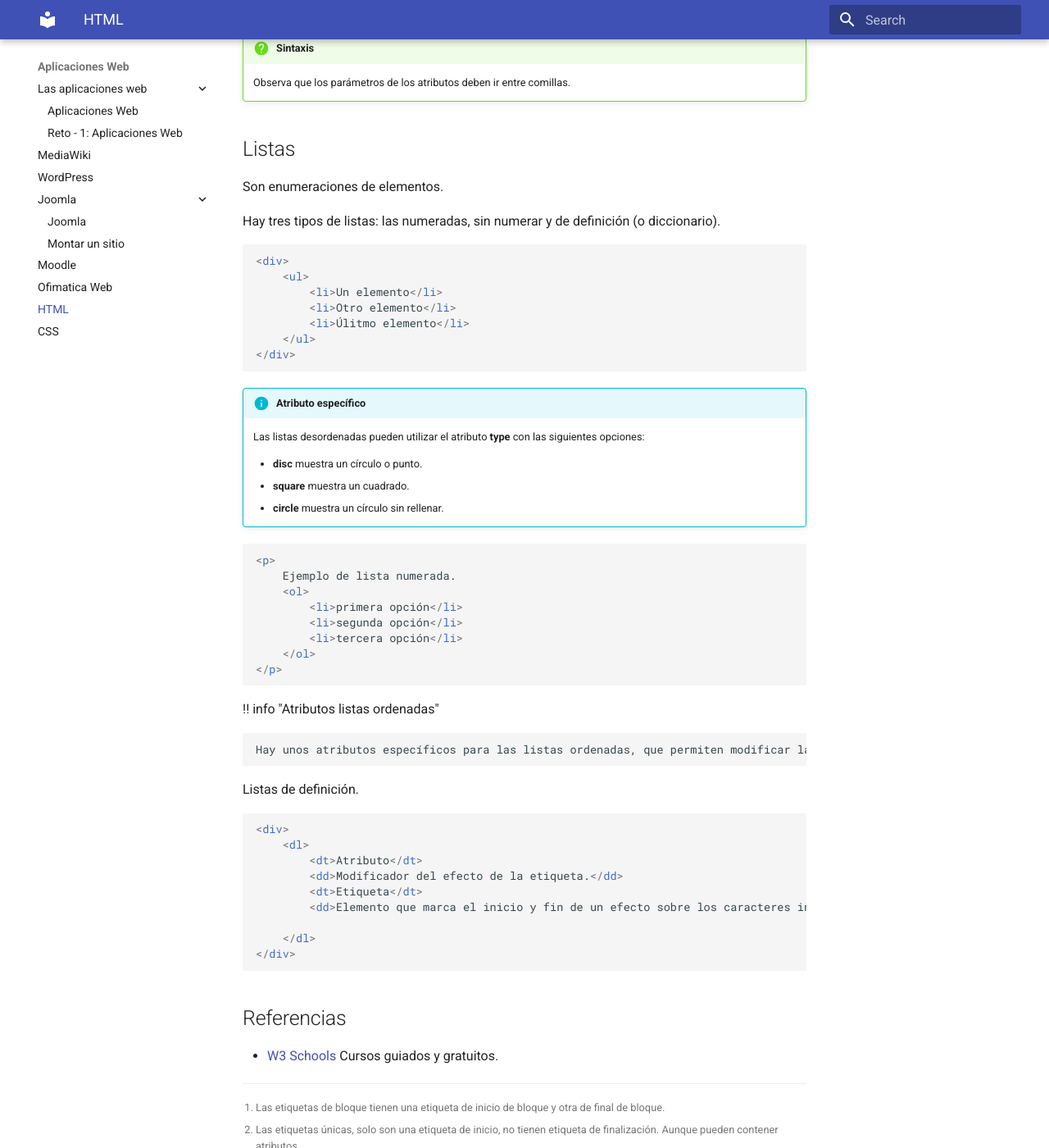
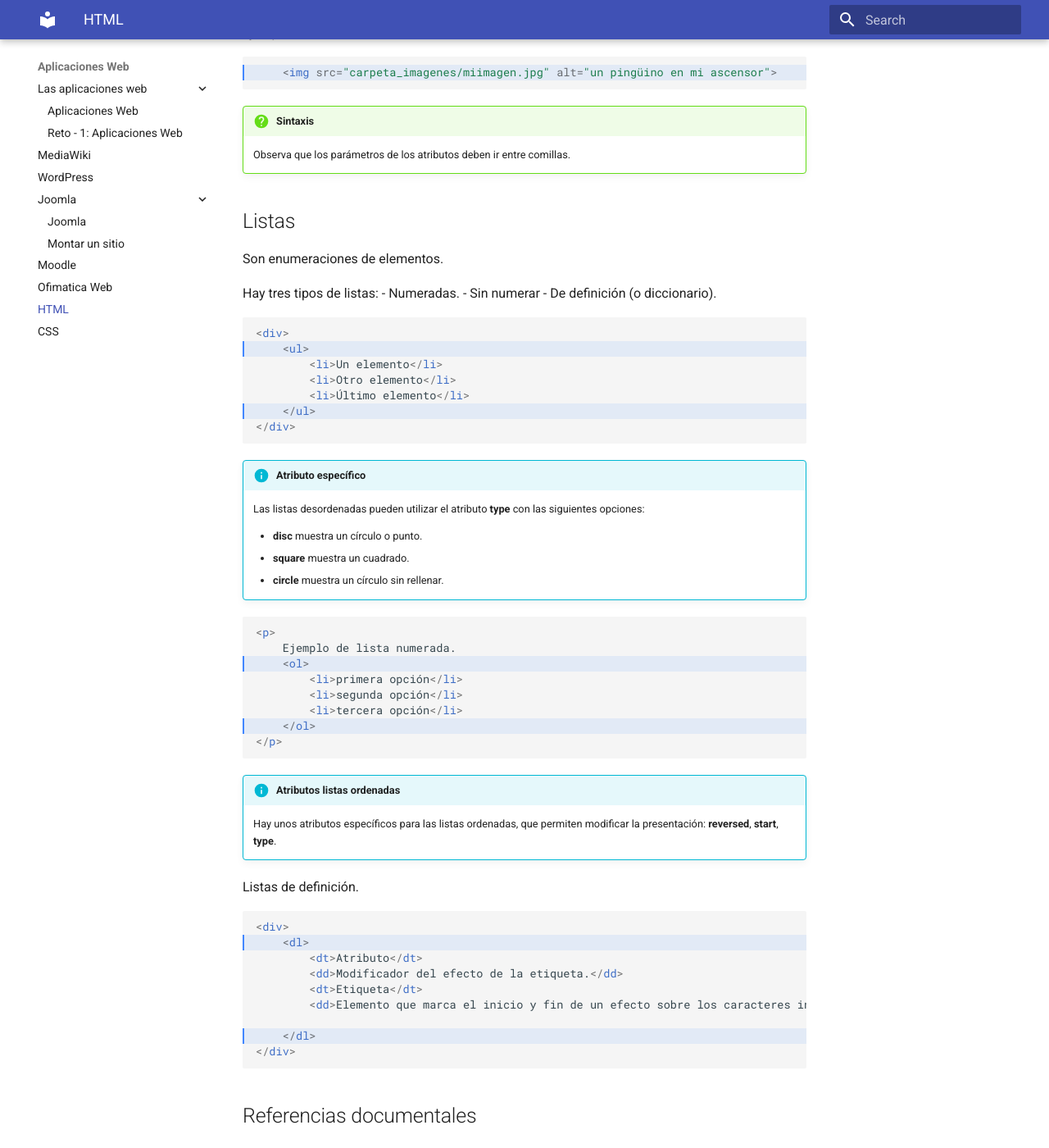
Before and after one commit to sever8a/awe, an MkDocs documentation site: the page built from appweb/html.md, in a window 1280 px wide and 1400 px high, scrolled down 6346 px. Shown: the whole window at 82% size. Built offline with MkDocs 1.6.1 and Material for MkDocs 9.7.7, drawn with Linux system fonts in a browser that asks for light colours; some of the changed text lies outside the part shown.

Commit message:
depuración de contenidos

````diff
--- a/appweb/html.md
+++ b/appweb/html.md
@@ -81,11 +83,11 @@
 </div>
 ```
 
-## Una página un bloque. La etiqueta html.
+## Una página un bloque. La etiqueta **html**
 
 Define una página web. Siempre debe aparecer, para comenzar la página y finalizarla. Contiene todo el resto de etiquetas y texto de la página web. Es la **etiqueta raiz** de la estructura de la página web.
 
-``` html
+``` html hl_lines="1 8"
 <html>
     <title>
         ---
@@ -98,7 +100,7 @@
 
 Esta etiqueta siempre contiene a otras dos.
 
-## Primera informacion de la página. Etiqueta head.
+## Primera informacion de la página. Etiqueta **head**
 
 El contenido colocado en esta etiqueta no es visible directamente en el navegador. Es un espacio donde se colocan los **metadatos**, necesarios para que los buscadores encuentren la página web.
 
@@ -123,7 +125,7 @@
     * El contenido hay que actualizarlo en todas las páginas.
 
 
-## Todo lo visible. Etiqueta body
+## Todo lo visible. Etiqueta **body**
 
 Contiene toda la parte visual de la página web.
 
@@ -152,9 +154,9 @@
 
 La etiqueta más reconocible es el delimitador de párrafos **p**
 
-### p
+### **p**
 
-``` html
+``` html hl_lines="1 5"
 <p>
     Este texto, forma un párrafo. Todo el texto aparece seguido sin saltos de línea.
 
@@ -171,15 +173,15 @@
     [^1]: Las etiquetas de bloque tienen una etiqueta de inicio de bloque y otra de final de bloque.
     [^2]: Las etiquetas únicas, solo son una etiqueta de inicio, no tienen etiqueta de finalización. Aunque pueden contener atributos.
 
-### div
+### **div**
 
 Marca un bloque genérico. También tiene el efecto de salto de línea, pero puede contener todo tipo de etiquetas, *incluida su mismo tipo*.
 
-Su efecto es similar a la etiqueta de párrafo, pero en este caso se suele utilizar para definir bloquees en el maquetado de la página web.
+Su efecto es similar a la etiqueta de párrafo, pero en este caso se suele utilizar para definir bloques o cajas en el maquetado de la página web.
 
 Por ejemplo, el bloque central y otro bloque en el lateral izquierdo.
 
-``` html
+``` html hl_lines="2 4 5 7"
 <div class="pagina">
     <div class="encabezado">
         Menú de opciones
@@ -193,13 +195,13 @@
 </div>
 ```
 
-### span
+### **span**
 
 Marca un bloque, integrado en otro de texto. Se utilia para distinguir elementos diferentes dentro de un bloque mayor.
 
 Por ejemplo, indicar texto en negrita dentro de un párrafo.
 
-``` html
+``` html hl_lines="2"
 <p>
     Este texto, <span>forma un párrafo</span>. Todo el texto aparece seguido sin saltos de línea.
 
@@ -226,12 +228,13 @@
     <h2>título de segundo nivel</h2>
     <h3>Título de tercer nivel</h3>
 ```
+Los valores que acompañan a la letra h en la etiqueta, indican el tamaño del título. Un valor más alto, es un título de menos importancia.
 
-## Enlaces. La etiqueta a
+## Enlaces. La etiqueta **a**
 
 Para enlazar con otras páginas web o referencias, se utiliza la **url** para indicar el destino.
 
-``` html
+``` html hl_lines="1"
     <a href="https://www.otrolugarweb.com">Visita otro lugar de Internet</a>
 
     <a href="pagina2.html">Visita mi página 2<a>
@@ -266,7 +267,7 @@
 
 Ejemplo:
 
-``` html
+``` html hl_lines="1"
     <img src="carpeta_imagenes/miimagen.jpg" alt="un pingüino en mi ascensor">
 ```
 
@@ -279,14 +280,17 @@
 
 Son enumeraciones de elementos.
 
-Hay tres tipos de listas: las numeradas, sin numerar y de definición (o diccionario).
+Hay tres tipos de listas:
+- Numeradas.
+- Sin numerar
+- De definición (o diccionario).
 
-``` html
+``` html hl_lines="2 6"
 <div>
     <ul>
         <li>Un elemento</li>
         <li>Otro elemento</li>
-        <li>Úlitmo elemento</li>
+        <li>Último elemento</li>
     </ul>
 </div>
 ```
@@ -299,7 +303,7 @@
     * **circle** muestra un círculo sin rellenar.
 
 
-``` html
+``` html hl_lines="3 7"
 <p>
     Ejemplo de lista numerada.
     <ol>
@@ -309,14 +313,14 @@
     </ol>
 </p>
 ```
-!! info "Atributos listas ordenadas"
+!!! info "Atributos listas ordenadas"
 
     Hay unos atributos específicos para las listas ordenadas, que permiten modificar la presentación: **reversed**, **start**, **type**.
 
 
 Listas de definición.
 
-``` html
+``` html hl_lines="2 8"
 <div>
     <dl>
         <dt>Atributo</dt>
@@ -328,6 +332,6 @@
 </div>
 ```
 
-## Referencias
+## Referencias documentales
 
 * [W3 Schools](https://www.w3schools.com/html/default.asp) Cursos guiados y gratuitos.
````
Also changed, not shown: other parts of appweb/html.md (+5 -5 lines), appweb/ofimatica.md (+8 -0 lines).
